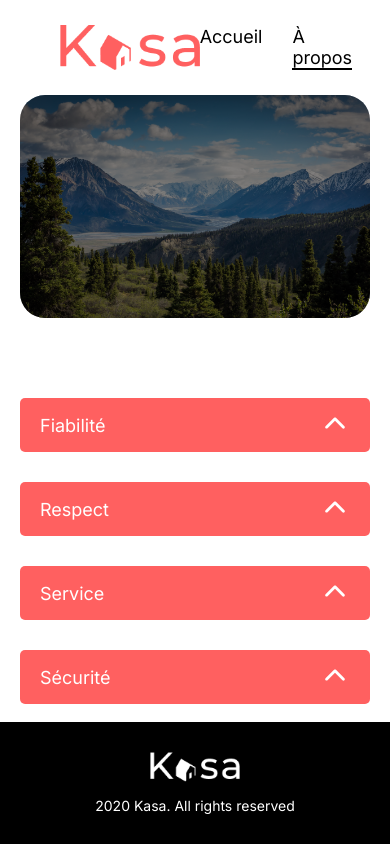
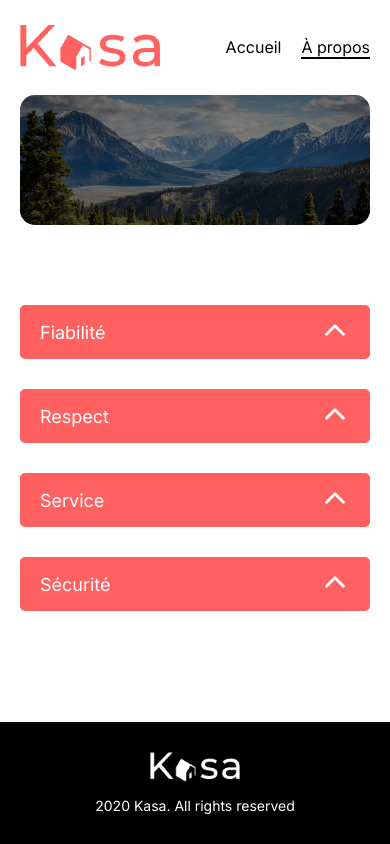
Before and after one commit to HFDC-Dev/P5-Kasa, a React (Vite) app in the folder p5-kasa-react-project/: page /about in a window 390 px wide. Built offline with nearby package versions, Linux system fonts and the light colour scheme.

Commit message:
Ajout du responsive pour les pages Home et NotFound

```diff
--- a/p5-kasa-react-project/src/Components/Banner/banner.scss
+++ b/p5-kasa-react-project/src/Components/Banner/banner.scss
@@ -26,3 +26,17 @@
     padding: 0 20px;
   }
 }
+
+@media (max-width: 768px) {
+  .banner {
+    height: 130px;
+    border-radius: 15px;
+
+    .banner-text {
+      font-size: 20px;
+      text-align: start;
+      margin-right: 180px;
+    }
+  }
+
+}
--- a/p5-kasa-react-project/src/Components/Layout/layout.scss
+++ b/p5-kasa-react-project/src/Components/Layout/layout.scss
@@ -72,3 +72,31 @@
         padding: 0 20px;
     }
 }
+
+@media (max-width: 768px) {
+  .layout {
+    header {
+      padding: 25px 0;
+
+      .nav {
+        flex-direction: row;
+        justify-content: space-between;
+        align-items: center;
+      }
+
+      .logo {
+        height: 45px;
+        width: auto;
+      }
+
+      .nav-links {
+        display: flex;
+        gap: 20px;
+
+        a {
+          font-size: 16px;
+        }
+      }
+    }
+  }
+}
--- a/p5-kasa-react-project/src/Components/Slideshow/slideshow.scss
+++ b/p5-kasa-react-project/src/Components/Slideshow/slideshow.scss
@@ -41,7 +41,3 @@
     font-size: 1rem;
   }
 }
-
-@media (max-width: 768px) {
-  // Adaptations mobiles ici
-}
--- a/p5-kasa-react-project/src/Pages/Home.jsx
+++ b/p5-kasa-react-project/src/Pages/Home.jsx
@@ -7,7 +7,7 @@ import "./home.scss";
 function Home() {
     return (
         <main className="home">
-            <Banner image={bannerImage} text="Chez vous, partout et ailleurs" />
+            <Banner image={bannerImage} text={<>Chez vous,<br className="mobile-break"></br> partout et ailleurs</>} />
              <section className="cards-container">
                 {logements.map((logement) => (
                     <Card
--- a/p5-kasa-react-project/src/Pages/home.scss
+++ b/p5-kasa-react-project/src/Pages/home.scss
@@ -7,4 +7,19 @@
   padding: 50px;
   background-color: #f6f6f6;
   border-radius: 20px;
+  margin-bottom: 40px;
+  @media (max-width: 768px) {
+    grid-template-columns: 1fr;
+    gap: 30px;
+    background-color: white;
+    padding: 0;
 }
+}
+
+.mobile-break {
+  display: none;
+
+  @media (max-width: 768px) {
+    display: inline;
+  }
+}
--- a/p5-kasa-react-project/src/Pages/logement.scss
+++ b/p5-kasa-react-project/src/Pages/logement.scss
@@ -119,6 +119,11 @@
   display: flex;
   align-items: center;
   gap: 10px;
+
+  p {
+    display: flex;
+    flex-direction: column;
+  }
 }
 
 .logement-collapses {
--- a/p5-kasa-react-project/src/Pages/notfound.scss
+++ b/p5-kasa-react-project/src/Pages/notfound.scss
@@ -24,3 +24,19 @@
     }
 
 }
+
+@media (max-width: 768px) {
+    .error {
+        h1 {
+            font-size: 6rem;
+        }
+
+        p {
+            font-size: 1rem;
+        }
+
+        a {
+            font-size: 1rem;
+        }
+    }
+}
```
Also changed, not shown: p5-kasa-react-project/src/Components/Card/card.scss (line endings or trailing spaces).
